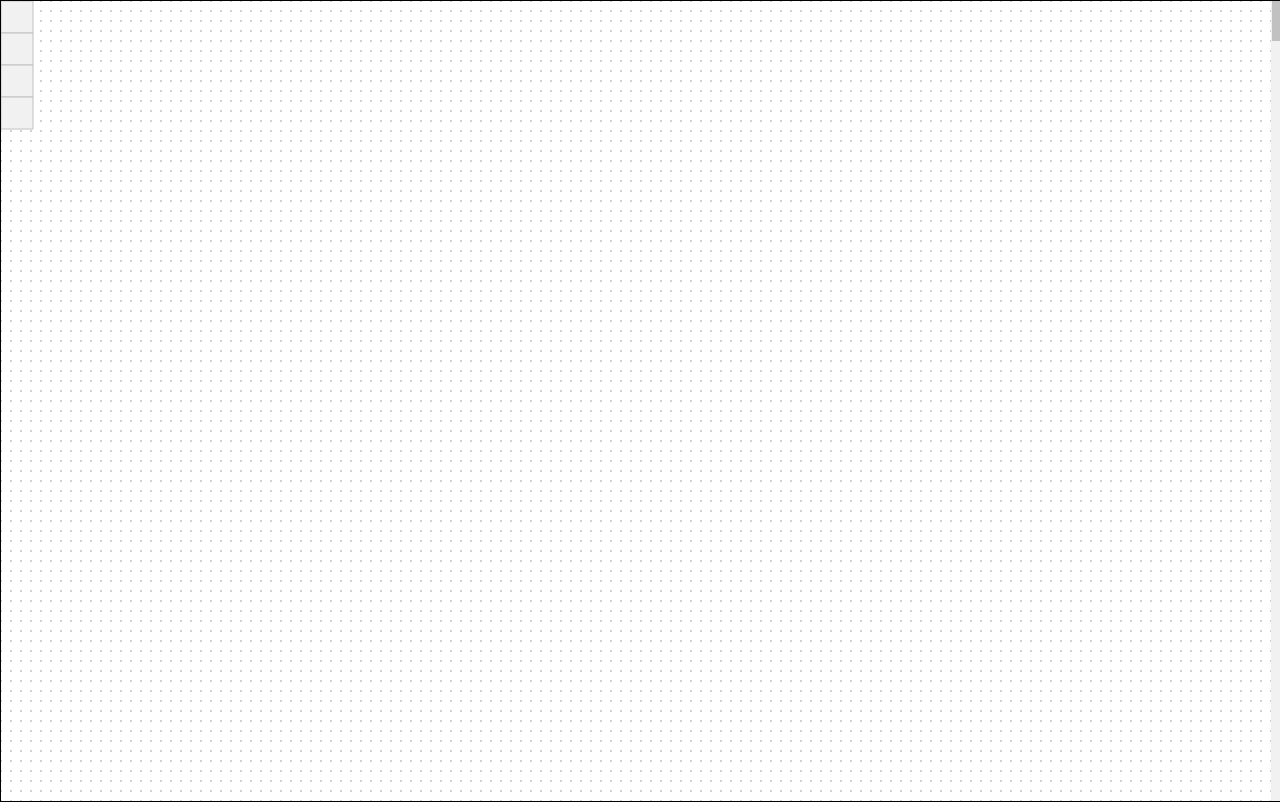
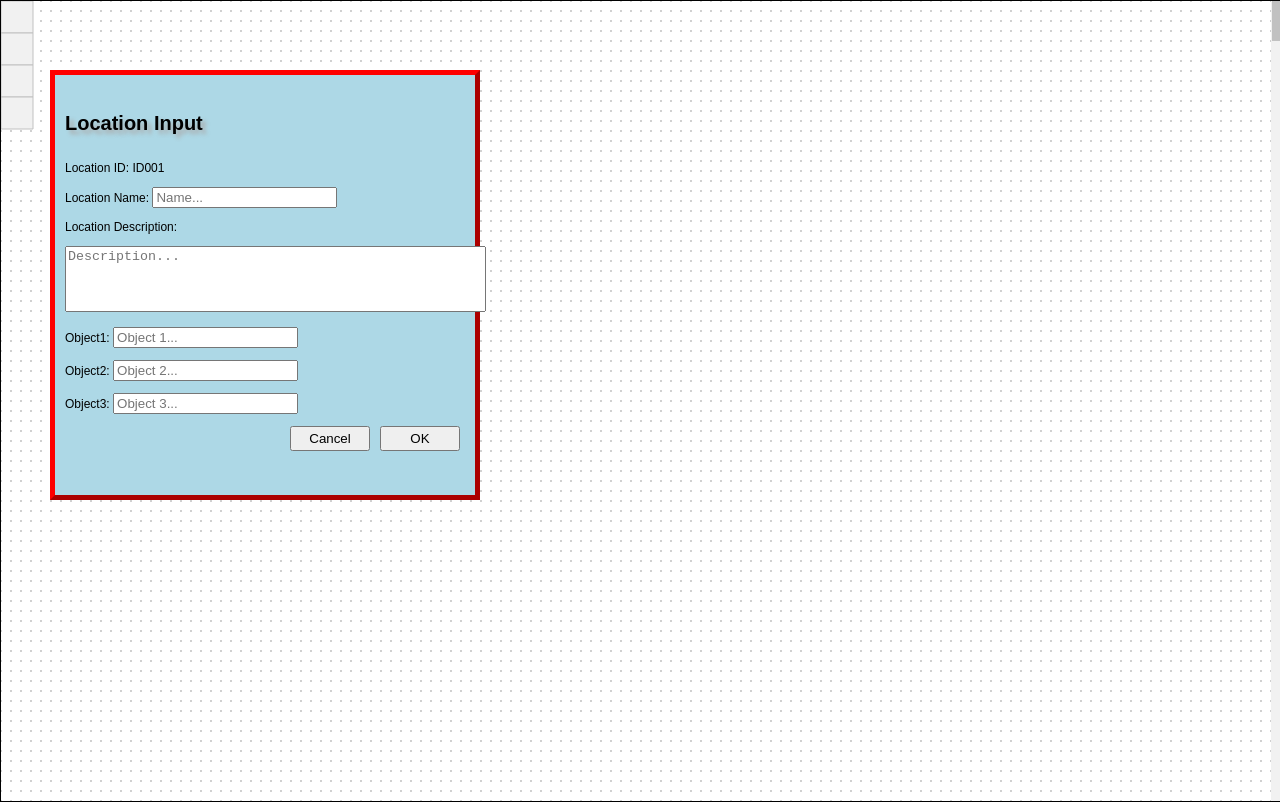
Before and after one commit to gigahog/DragonsApron, a plain HTML site: page composer/index.html in a window 1280 px wide. Drawn offline with Linux system fonts and the light colour scheme; a web font is replaced by a local one.

Commit message:
Started adding HTML/CSS code to create the Location Add box.

```diff
--- a/composer/index.html
+++ b/composer/index.html
@@ -11,12 +11,33 @@
 
 <body>
 
+<!-- Define Canvas -->
 <canvas id="composer" width="400" height="460"></canvas>
 
+
+<!-- Define Division -->
+<div class="divInput" id="loc_div"> <!-- hidden -->
+  <h4>Location Input</h4>
+  <p>Location ID: <label id="loc_id">ID001</label></p>
+  <label>Location Name: <input id="loc_name" type="text" placeholder="Name..." required></label><br>
+  <p>Location Description:</p>
+  <textarea id="desc" name="loc_desc" rows="4" cols="50" placeholder="Description..." required></textarea>
+  <p><label>Object1: <input id="loc_obj1" type="text" placeholder="Object 1..."></label></p>
+  <p><label>Object2: <input id="loc_obj2" type="text" placeholder="Object 2..."></label></p>
+  <p><label>Object3: <input id="loc_obj3" type="text" placeholder="Object 3..."></label></p>
+  <p>
+  <button class="button" id="btn_add" style="float: right;">OK</button>
+  <button class="button" id="btn_cancel" style="float: right;">Cancel</button>
+  </p>
+</div>
+
+
+<!-- List Script -->
 <script type="text/javascript" src="helper.js"></script>
 <script type="text/javascript" src="link.js"></script>
 <script type="text/javascript" src="toolbar.js"></script>
 <script type="text/javascript" src="display.js"></script>
 <script type="text/javascript" src="composer.js"></script>
+
 </body>
 </html>
--- a/composer/styles.css
+++ b/composer/styles.css
@@ -19,6 +19,36 @@ h2 {
   text-shadow: 6px 6px 6px #aaa;
 }
 
+h4 {
+  font-family: "Macondo", sans-serif;
+  font-size: 20px;
+  text-shadow: 4px 4px 4px #aaa;
+}
+
+body {
+  font-family: "Ariel", sans-serif;
+  font-size: 12px;
+}
+
 canvas {
   border: 1px solid black;
 }
+
+.divInput {
+  border: 5px outset red;
+  background-color: lightblue;
+  text-align: left;
+  position: absolute;
+  top: 70px;
+  left: 50px;
+  width: 400px;
+  height: 400px;
+  padding: 10px;
+}
+
+.button {
+  margin-left: 5px;
+  margin-right: 5px;
+  width: 80px;
+  height: 25px;
+}
```
Also changed, not shown: 1 other file.
